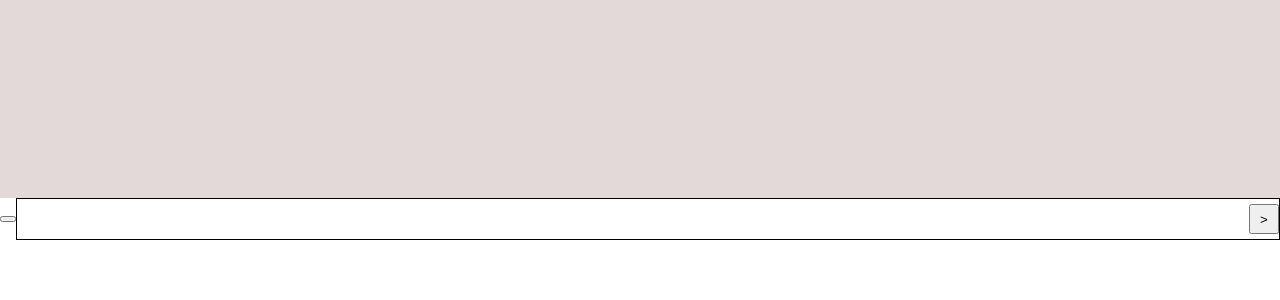
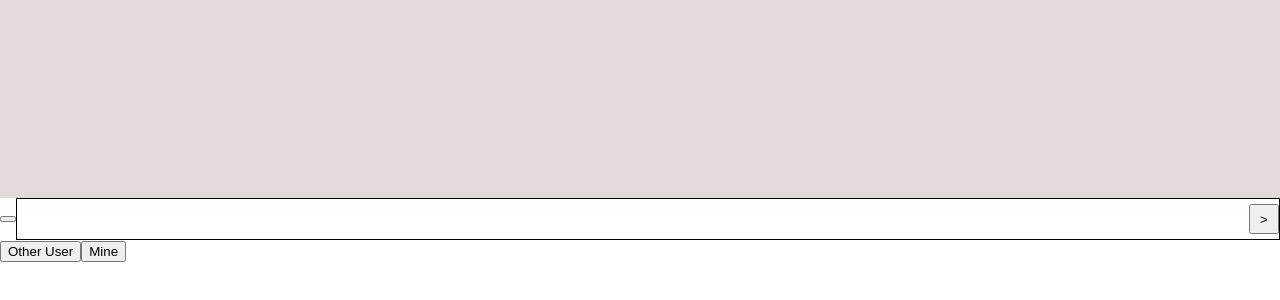
Before and after one commit to thomas8326/ReactChat, a React (Create React App) app: page / in a window 1280 px wide. Shown: the part 302-602 px from the top of the page. Built offline with nearby package versions, Linux system fonts and the light colour scheme.

Commit message:
can changed the user

```diff
--- a/src/App.js
+++ b/src/App.js
@@ -2,11 +2,13 @@ import React from 'react';
 import './App.css';
 import Sender from './container/sender';
 import Conversation from './container/conversation';
+import { User } from './container/user';
 
 const App = () => (
   <div>
     <Conversation></Conversation>
     <Sender></Sender>
+    <User></User>
   </div>
 )
 
--- /dev/null
+++ b/src/actions/user-action.js
@@ -0,0 +1,10 @@
+import { TOGGLE_USER } from "../constants/user-constants"
+
+export const changeUser = (user) => {
+    return {
+        userId: user.userId, // temp
+        firstName: user.firstName,
+        lastName: user.lastName,
+        type: TOGGLE_USER
+    }
+}
--- a/src/components/sendbox.js
+++ b/src/components/sendbox.js
@@ -2,7 +2,7 @@ import React from 'react';
 import PropTypes from 'prop-types';
 import './sendbox.scss';
 
-export const sendbox = ({ onSendClick }) => {
+export const sendbox = ({ onSendClick, user }) => {
     let message = '';
 
     return (
@@ -17,7 +17,7 @@ export const sendbox = ({ onSendClick }) => {
                 <button
                     className="enter"
                     onClick={() => {
-                        onSendClick(message.innerText);
+                        onSendClick(user, message.innerText);
                         message.innerText = '';
                     }}
                 >></button>
--- /dev/null
+++ b/src/constants/user-constants.js
@@ -0,0 +1 @@
+export const TOGGLE_USER = 'TOGGLE_USER';
--- a/src/container/sender.js
+++ b/src/container/sender.js
@@ -2,12 +2,18 @@ import { connect } from "react-redux";
 import sendbox from "../components/sendbox";
 import { sendMessage } from "../actions/send-action";
 
-const mapDispatchToProps = (dispatch) => {
+const mapStateToProps = (state) => {
     return {
-        onSendClick: (message) => dispatch(sendMessage('MINE', message))
+        user: state.user
     }
 }
 
-const Sender = connect(null, mapDispatchToProps)(sendbox);
+const mapDispatchToProps = (dispatch) => {
+    return {
+        onSendClick: (user, message) => dispatch(sendMessage(user.userId, message))
+    }
+}
+
+const Sender = connect(mapStateToProps, mapDispatchToProps)(sendbox);
 
 export default Sender;
--- /dev/null
+++ b/src/container/user.js
@@ -0,0 +1,28 @@
+import { connect } from "react-redux";
+import React from 'react'
+import { changeUser } from "../actions/user-action";
+
+const otherUser = {
+    userId: 'OTHER',
+    firstName: '陳',
+    lastName: '彥如'
+}
+
+const mine = {
+    userId: 'MINE',
+    firstName: '施',
+    lastName: '宏儒'
+}
+
+
+
+const UserToggle = ({dispatch}) => {
+    return(
+        <div>
+            <button onClick={() => dispatch(changeUser(otherUser))}>Other User</button>
+            <button onClick={() => dispatch(changeUser(mine))}>Mine</button>
+        </div>
+    )
+}
+
+export const User = connect()(UserToggle)
--- a/src/reducers/index.js
+++ b/src/reducers/index.js
@@ -1,6 +1,8 @@
 import { combineReducers } from "redux";
 import { messages } from "./send-reducer";
+import { user } from "./user-reducer";
 
 export const storage = combineReducers({
     messages: messages,
+    user: user
 })
--- a/src/reducers/send-reducer.js
+++ b/src/reducers/send-reducer.js
@@ -17,7 +17,6 @@ const fileMessage = (action) => {
 }
 
 export const messages = (lastMessageState = [], action) => {
-    console.log(action);
     switch (action.type) {
         case SEND_MESSAGE:
             return [
--- /dev/null
+++ b/src/reducers/user-reducer.js
@@ -0,0 +1,14 @@
+import { TOGGLE_USER } from "../constants/user-constants";
+
+export const user = (user = {}, action) => {
+    switch(action.type) {
+        case TOGGLE_USER:
+            return {
+                userId: action.userId,
+                firstName: action.firstName,
+                lastName: action.lastName
+            };
+        default:
+            return user;
+    }
+}
```
